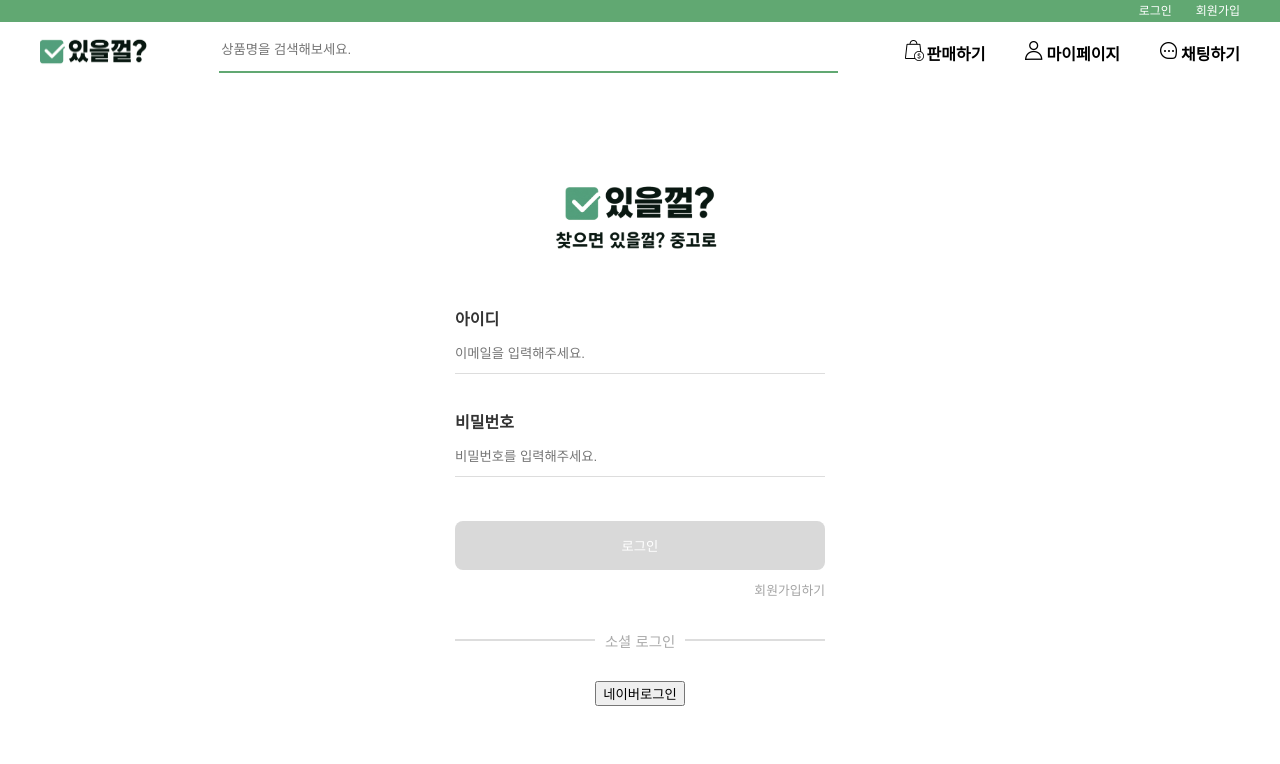
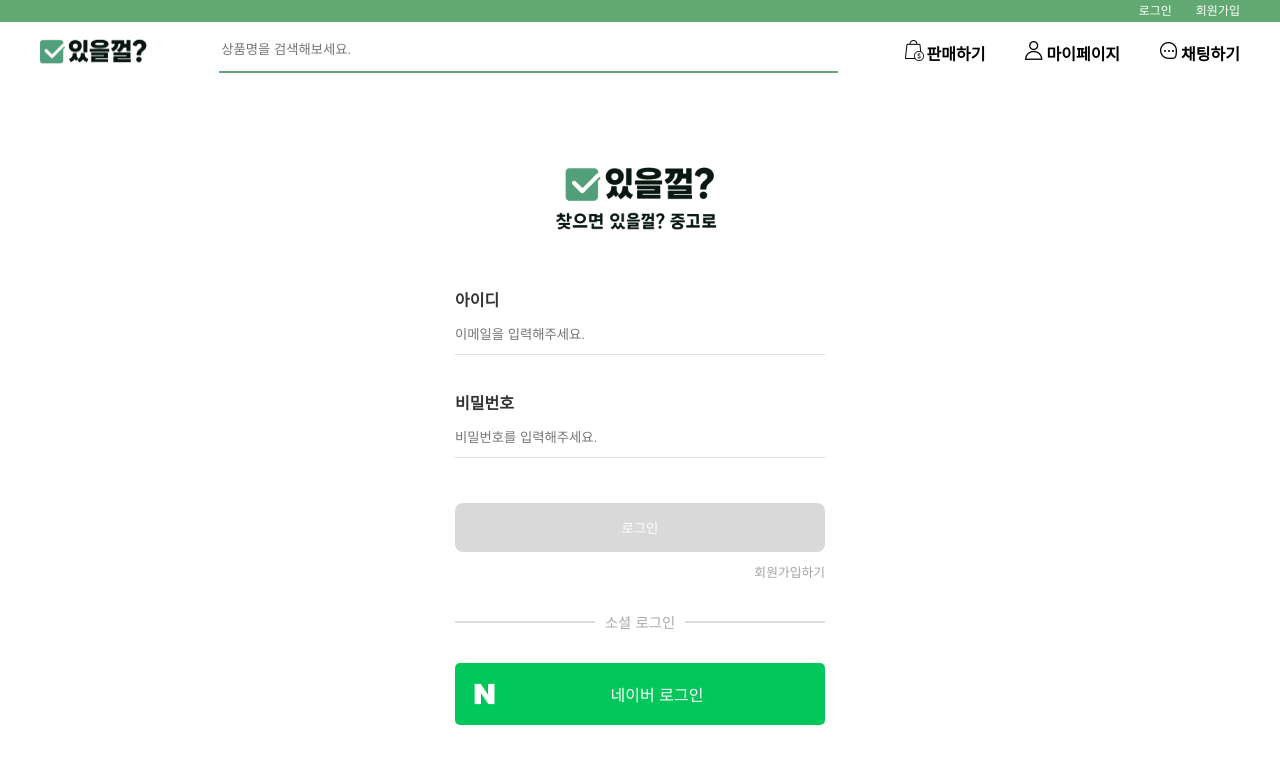
Before and after one commit to owtdxv/secondhand-marketplace, a React (Vite) app in the folder app/: page /login in a window 1280 px wide. Shown: the top 764 px of the page. Built offline with nearby package versions, Linux system fonts and the light colour scheme.

Commit message:
feat: add login btn design

```diff
--- a/app/src/pages/login/Login.tsx
+++ b/app/src/pages/login/Login.tsx
@@ -1,6 +1,7 @@
 import styles from "@/styles/pages/login.module.css";
 import Logo from "@/assets/Logo_full.png";
 import { LoginProps } from "../../types/auth";
+import NaverLogo from "@/assets/naver_Logo.png";
 
 const Login: React.FC<LoginProps> = ({
   email,
@@ -68,7 +69,10 @@
           <span className={styles.separatorMargin}>소셜 로그인</span>
           <span className={styles.separatorLine}></span>
         </div>
-        <button onClick={onNaverLogin}>네이버로그인</button>
+        <button className={styles.naverLoginButton} onClick={onNaverLogin}>
+          <img src={NaverLogo} alt="네이버 로고" className={styles.naverLogo} />
+          <span className={styles.naverText}>네이버 로그인</span>
+        </button>
       </div>
     </div>
   );
--- a/app/src/styles/pages/login.module.css
+++ b/app/src/styles/pages/login.module.css
@@ -110,3 +110,27 @@
 .separatorMargin {
   margin: 0px 10px 0px 10px;
 }
+
+.naverLoginButton {
+  display: flex;
+  align-items: center;
+  padding: 7px 10px 7px 10px;
+  background-color: #03c75a;
+  border: none;
+  border-radius: 5px;
+  width: 100%;
+  cursor: pointer;
+  font-size: 1em;
+  color: white;
+  gap: 6px;
+}
+
+.naverLogo {
+  width: 40px;
+  height: 40px;
+}
+
+.naverText {
+  padding: 12px 12px 12px 0;
+  width: 100%;
+}
```
Also changed, not shown: app/src/assets/naver_Logo.png (added).
